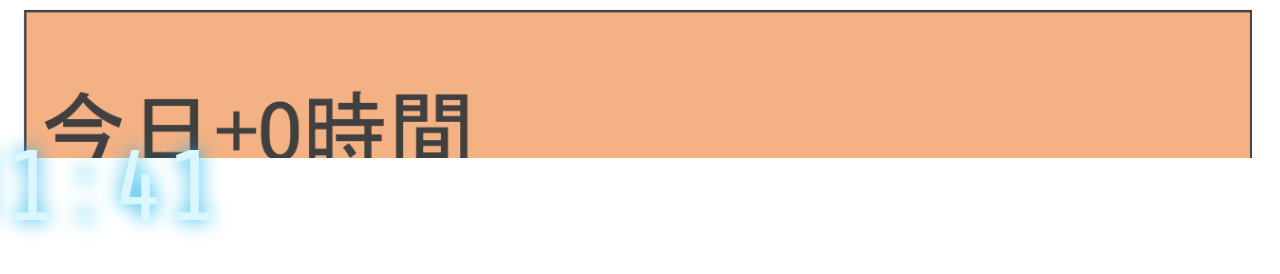
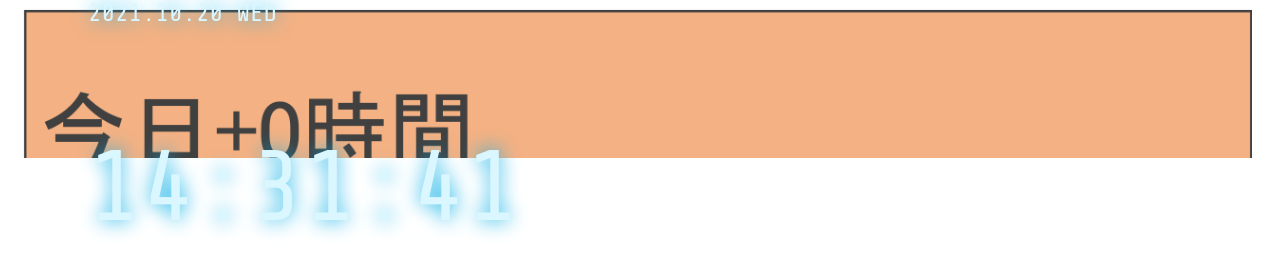
Before and after one commit to yu-bil/seisakuten3, a plain HTML site: page index.html in a window 1280 px wide. Drawn offline with nearby package versions, Linux system fonts and the light colour scheme.

Commit message:
Update style.css

```diff
--- a/style.css
+++ b/style.css
@@ -38,7 +38,7 @@
   text-align: left;/*center*/
   position:relative;
   top: -35px;/*25*/
-  right: 200px;
+  left: 100px;
 }
 
 /* 日付のスタイル */
```
